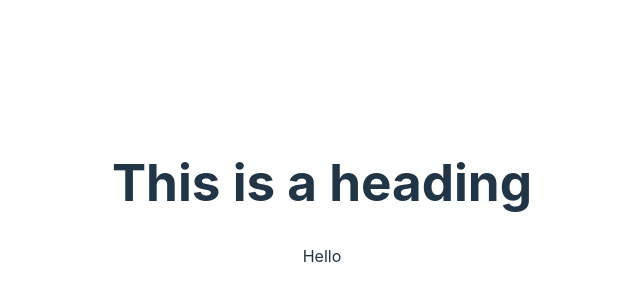
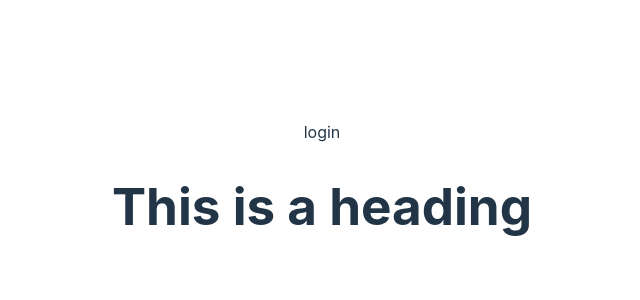
Before and after one commit to mohaimenkhalid/react-testing-play, a React (Vite) app: page / in a window 1280 px wide. Shown: the part 206-506 px from the top of the page, without its empty margins (318-958 px from the left). Built offline with nearby package versions, Linux system fonts and the light colour scheme.

Commit message:
test file update

```diff
--- a/src/components/greet/Greet.tsx
+++ b/src/components/greet/Greet.tsx
@@ -1,8 +1,8 @@
 const Greet = ({name}: {name: string}) => {
     return (
         <div>
+            <div>{name ? `Hello ${name}` : 'login'}</div>
             <h1>This is a heading</h1>
-            <div>Hello {name ? name : ''}</div>
         </div>
     );
 };
```
Also changed, not shown: 1 other file (tests, documents, lock files or other folders).
